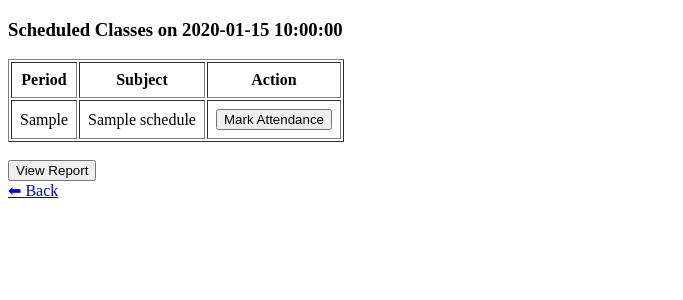
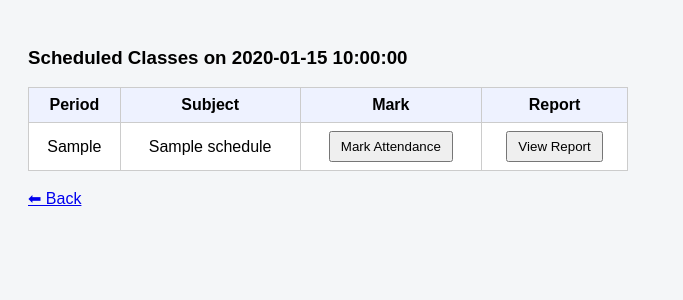
Before and after one commit to lalasamvsr/attendance, a Flask app: template templates/select_schedule.html in a window 1280 px wide. Shown: the top 300 px of the page, without its empty margins (0-683 px from the left). Run offline with Flask 3, Linux system fonts and the light colour scheme; the template is opened without the code that fills it: most values are stand-ins (such as "Sample title", 1, 10 or a date in 2020); some libraries are stand-ins or nearby versions.

Commit message:
Update select_schedule.html

```diff
--- a/templates/select_schedule.html
+++ b/templates/select_schedule.html
@@ -2,42 +2,55 @@
 <html>
 <head>
 <title>Select Class</title>
+<style>
+body{font-family:Arial;background:#f4f6f8;padding:20px;}
+table{border-collapse:collapse;width:600px;background:white;}
+th,td{border:1px solid #ccc;padding:8px;text-align:center;}
+th{background:#eef2ff;}
+button{padding:6px 10px;cursor:pointer;}
+</style>
 </head>
 <body>
 
 <h3>Scheduled Classes on {{ selected_date }}</h3>
 
 {% if schedules %}
-<table border="1" cellpadding="8">
+<table>
 <tr>
 <th>Period</th>
 <th>Subject</th>
-<th>Action</th>
+<th>Mark</th>
+<th>Report</th>
 </tr>
 
 {% for s in schedules %}
 <tr>
 <td>{{ s.period_no }}</td>
 <td>{{ s.subject }}</td>
+
 <td>
 <form action="/attendance/{{ s.schedule_id }}">
-<button>Mark Attendance</button>
+<button type="submit">Mark Attendance</button>
 </form>
 </td>
-</tr>
-{% endfor %}
-</table>
-{% else %}
-<p>No class scheduled on this date.</p>
-{% endif %}
 
-<br>
-  <form action="/week-report" method="GET">
+<td>
+<form action="/week-report" method="GET">
     <input type="hidden" name="schedule_id" value="{{ s.schedule_id }}">
     <input type="hidden" name="date" value="{{ selected_date }}">
     <button type="submit">View Report</button>
 </form>
+</td>
 
+</tr>
+{% endfor %}
+</table>
+
+{% else %}
+<p style="color:red;">No class scheduled on this date.</p>
+{% endif %}
+
+<br>
 <a href="/faculty-dashboard">⬅ Back</a>
 
 </body>
```
